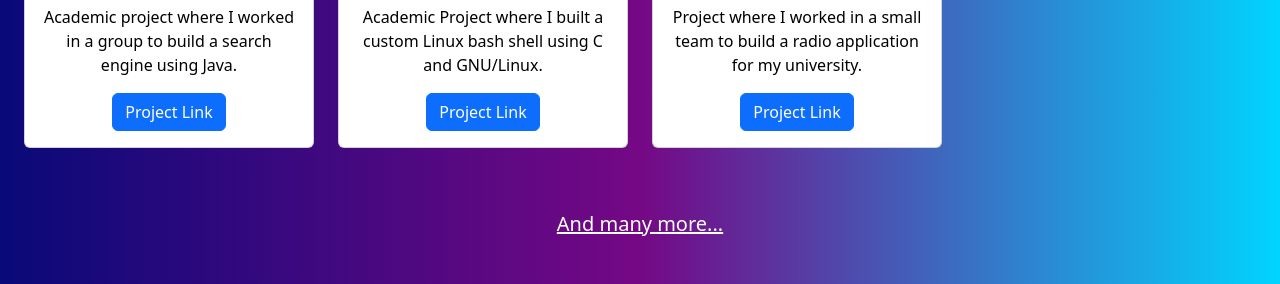
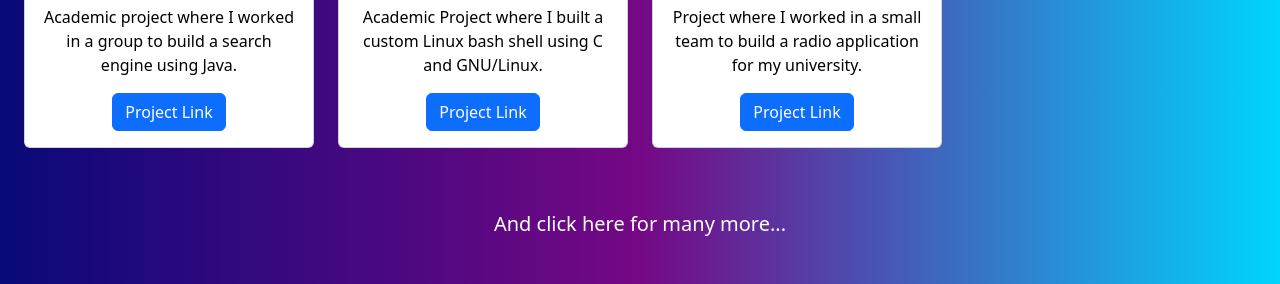
Before and after one commit to gopikrishnanrmg/Portfolio-Website, a website built with Vite: page index.html in a window 1280 px wide. Shown: the part 2959-3243 px from the top of the page. Built offline with nearby package versions, Linux system fonts and the light colour scheme.

Commit message:
Removed hyperlink underline from GitHub repos

```diff
--- a/index.css
+++ b/index.css
@@ -39,6 +39,10 @@ body {
 #profile-img {
   max-width: 100%;
   max-height: 100%;
+}
+
+#github {
+  text-decoration: none;
 }
 
 .navbar-light .navbar-nav .nav-link {
--- a/index.html
+++ b/index.html
@@ -420,7 +420,7 @@
                 </div>
               </div>
               <div>
-                <h5 class="col text-center mb-5 mt-5"><a href="https://github.com/gopikrishnanrmg">And many more...</a></h5>
+                <h5 class="col text-center mb-5 mt-5"><a id="github" href="https://github.com/gopikrishnanrmg">And click here for many more...</a></h5>
               </div>
             </div>
           </section>
```
